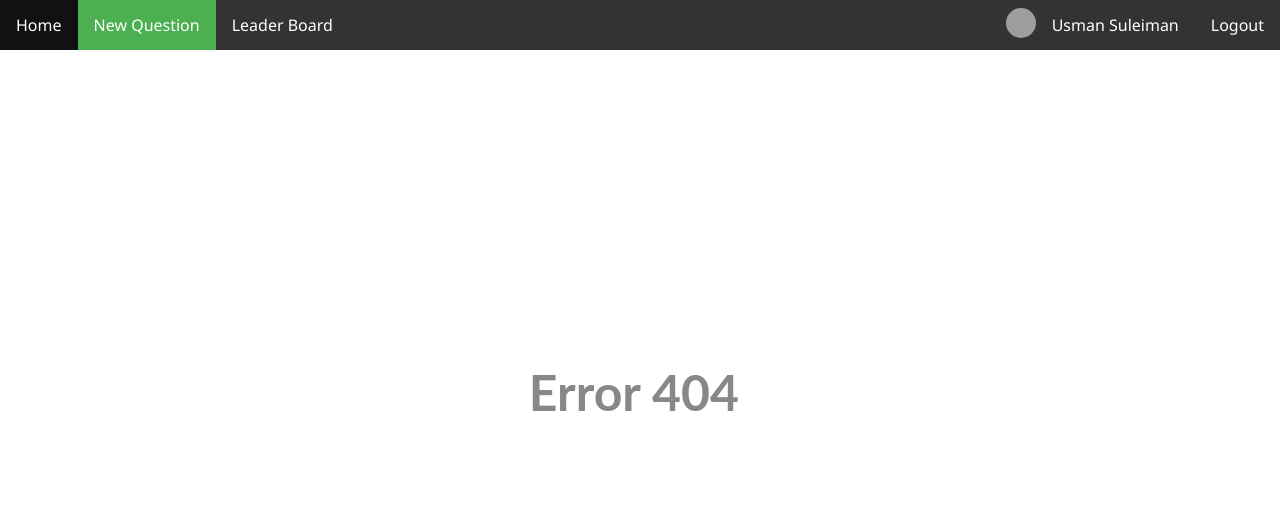
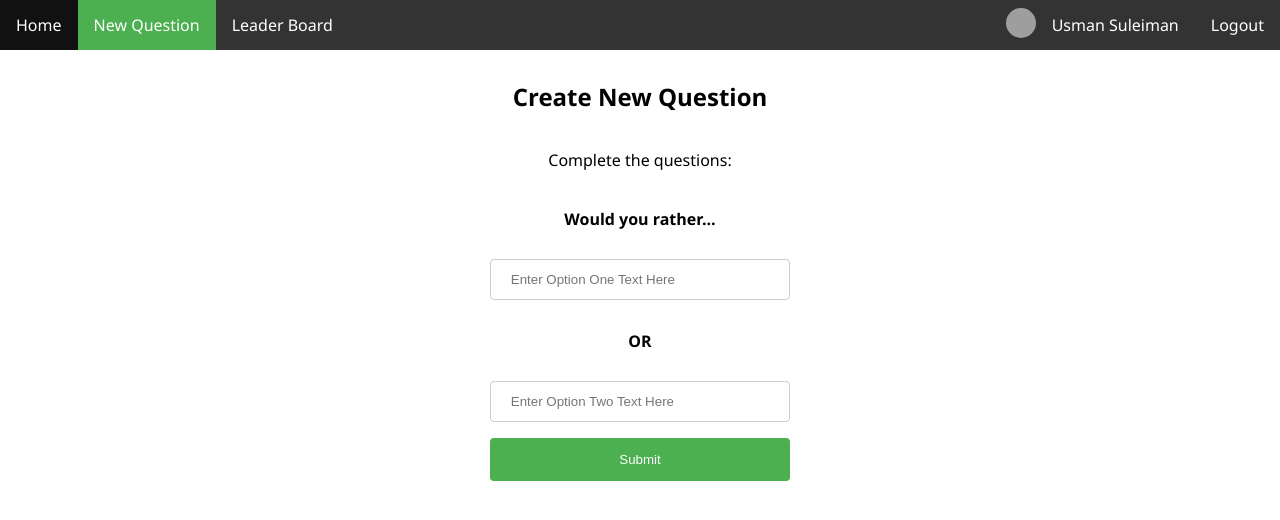
Before and after one commit to usmansbk/would-you-rather, a React (Create React App) app: page /add in a window 1280 px wide. Before the commit this address had no page. Shown: the top 520 px of the page. Built offline with nearby package versions, Linux system fonts and the light colour scheme; grey boxes are pictures that could not be loaded.

Commit message:
refactor: Add new question component

```diff
--- a/src/components/App.js
+++ b/src/components/App.js
@@ -4,6 +4,7 @@ import Nav from "./Nav";
 import Home from "./Home";
 import FoF from "./FOF";
 import Question from "./Question";
+import NewQuestion from "./NewQuestion";
 
 function App() {
   return (
@@ -19,6 +20,9 @@ function App() {
         <Route path="/questions/:id">
           <Question />
         </Route>
+        <Route path="/add">
+          <NewQuestion />
+        </Route>
         <Route path="*">
           <FoF />
         </Route>
--- /dev/null
+++ b/src/components/NewQuestion.js
@@ -0,0 +1,36 @@
+import styles from "../styles/newquestion.module.css";
+
+export default function NewQuestion() {
+  const _onSubmit = (e) => {
+    e.preventDefault();
+  };
+  return (
+    <div className={styles.container}>
+      <div className={styles.content}>
+        <h2>Create New Question</h2>
+        <p>Complete the questions:</p>
+
+        <h4>Would you rather...</h4>
+        <form>
+          <input
+            className={styles.input}
+            type="text"
+            placeholder="Enter Option One Text Here"
+          />
+          <h4 className={styles.or}>OR</h4>
+          <input
+            className={styles.input}
+            type="text"
+            placeholder="Enter Option Two Text Here"
+          />
+          <input
+            onClick={_onSubmit}
+            className={styles.btn}
+            type="submit"
+            value="Submit"
+          />
+        </form>
+      </div>
+    </div>
+  );
+}
--- /dev/null
+++ b/src/styles/newquestion.module.css
@@ -0,0 +1,37 @@
+.container {
+  height: 100vh;
+  width: 100%;
+}
+
+.content {
+  margin-top: 60px;
+  display: flex;
+  justify-self: center;
+  align-items: center;
+  flex-direction: column;
+}
+
+.input {
+  width: 100%;
+  padding: 12px 20px;
+  margin: 8px 0;
+  display: inline-block;
+  border: 1px solid #ccc;
+  border-radius: 4px;
+  box-sizing: border-box;
+}
+
+.btn {
+  width: 100%;
+  background-color: #4caf50;
+  color: white;
+  padding: 14px 20px;
+  margin: 8px 0;
+  border: none;
+  border-radius: 4px;
+  cursor: pointer;
+}
+
+.or {
+  text-align: center;
+}
```
